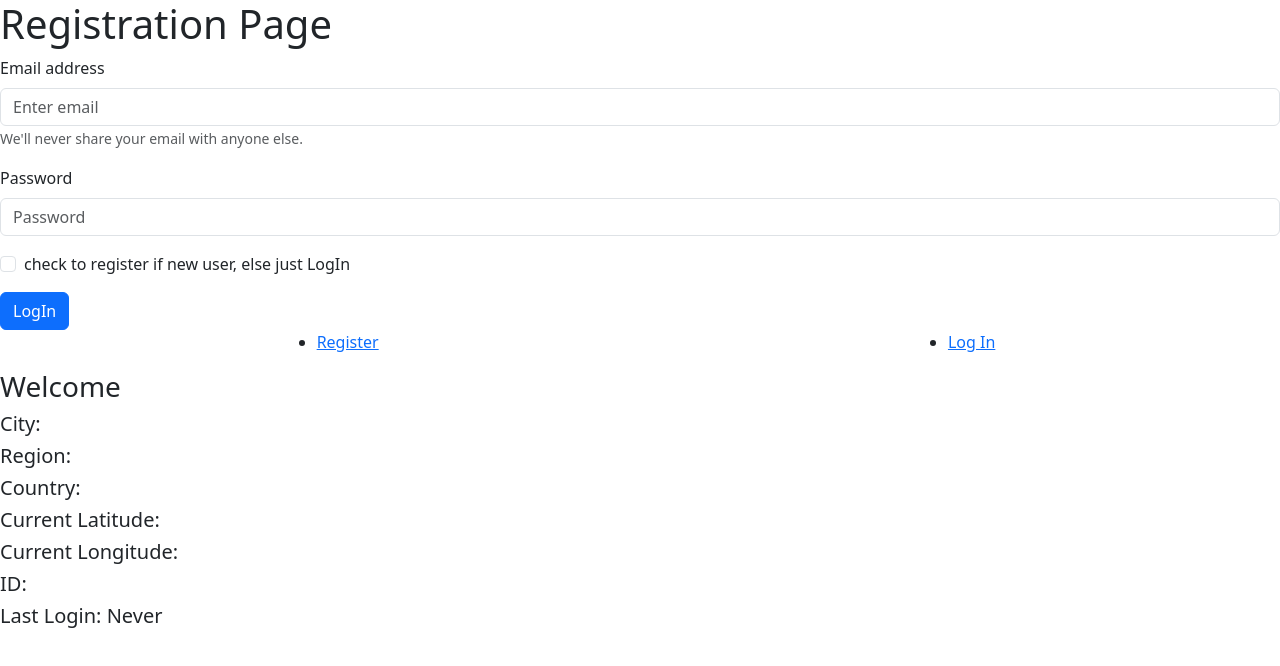
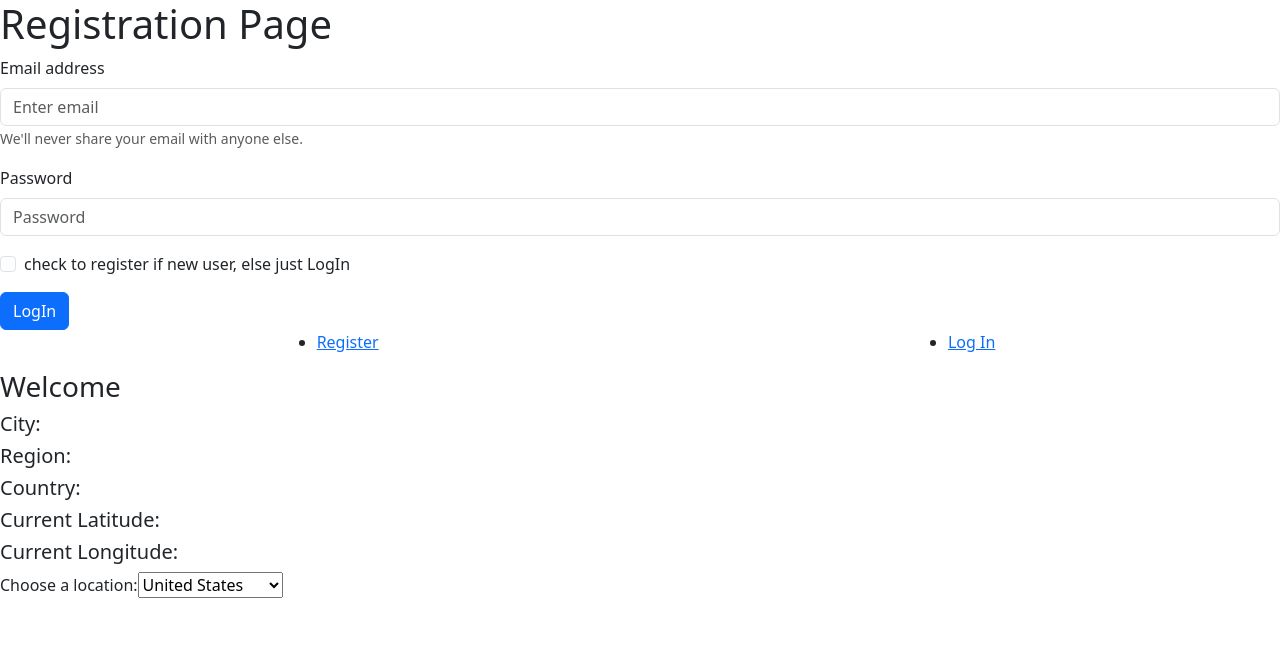
Before and after one commit to zagui440s/Personal-Project, a React (Vite) app in the folder news_App/front_end/: page /register/ in a window 1280 px wide. Shown: the top 666 px of the page. Built offline with nearby package versions, Linux system fonts and the light colour scheme.

Commit message:
functioning-dropdownlocator-component-locationSelector

```diff
--- a/news_App/front_end/src/App.css
+++ b/news_App/front_end/src/App.css
@@ -0,0 +1,4 @@
+.left-align {
+    margin-left: 0;
+    padding-left: 0;
+  }
--- a/news_App/front_end/src/App.jsx
+++ b/news_App/front_end/src/App.jsx
@@ -1,10 +1,12 @@
 import { useEffect, useState } from "react";
-import "./App.css";
 import { Outlet, useLoaderData, useLocation, useNavigate } from "react-router-dom";
 import NavBar from "./components/NavBar";
+import LocationSelector from "./components/LocationSelector";
+import "./App.css"; // Import the CSS file
 
 function App() {
   const [user, setUser] = useState(useLoaderData());
+  const [selectedLocation, setSelectedLocation] = useState(user?.user_location?.country || 'US');
   const navigate = useNavigate();
   const location = useLocation();
 
@@ -22,14 +24,17 @@ function App() {
     <>
       <Outlet context={{ user, setUser }} />
       <NavBar user={user} setUser={setUser} />
+      <div className="container left-align">
         <h3>Welcome {user?.email}</h3>
         <h5>City: {user?.user_location?.city}</h5>
         <h5>Region: {user?.user_location?.region}</h5>
         <h5>Country: {user?.user_location?.country}</h5>
         <h5>Current Latitude: {user?.user_location?.latitude}</h5>
         <h5>Current Longitude: {user?.user_location?.longitude}</h5>
-      <h5>ID: {user?.id}</h5>
-      <h5>Last Login: {user?.last_login ? user.last_login : "Never"}</h5>
+        {/* <h5>ID: {user?.id}</h5>
+        <h5>Last Login: {user?.last_login ? user.last_login : "Never"}</h5> */}
+        <LocationSelector selectedLocation={selectedLocation} setSelectedLocation={setSelectedLocation} />
+      </div>
     </>
   );
 }
--- /dev/null
+++ b/news_App/front_end/src/components/LocationSelector.jsx
@@ -0,0 +1,29 @@
+import React from 'react';
+
+const LocationSelector = ({ selectedLocation, setSelectedLocation }) => {
+  const countries = [
+    { code: 'US', name: 'United States' },
+    { code: 'CA', name: 'Canada' },
+    { code: 'GB', name: 'United Kingdom' },
+    { code: 'AU', name: 'Australia' },
+  ];
+
+  const handleChange = (event) => {
+    setSelectedLocation(event.target.value);
+  };
+
+  return (
+    <div>
+      <label htmlFor="location">Choose a location:</label>
+      <select id="location" value={selectedLocation} onChange={handleChange}>
+        {countries.map((country) => (
+          <option key={country.code} value={country.code}>
+            {country.name}
+          </option>
+        ))}
+      </select>
+    </div>
+  );
+};
+
+export default LocationSelector;
```
Lines whose indentation alone changed are shown as unchanged.
